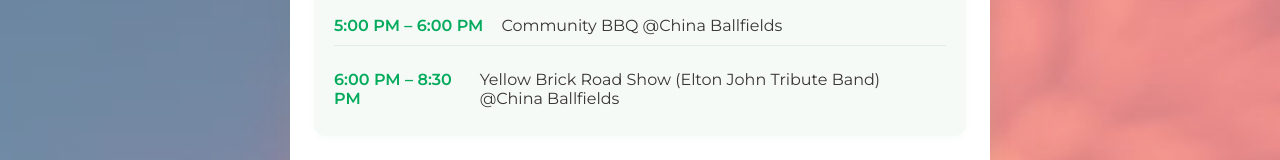
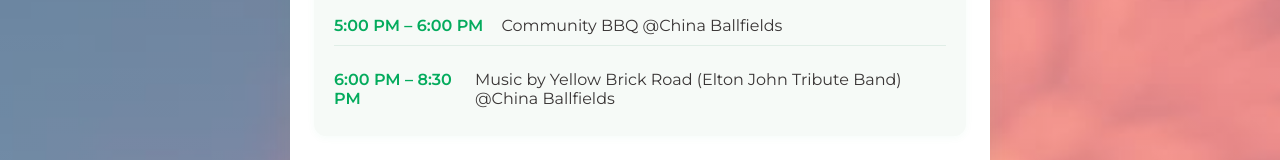
Before and after one commit to norus04/ChinaCommunityDays, a React (Create React App) app: page /events in a window 1280 px wide. Shown: the part 492-652 px from the top of the page. Built offline with nearby package versions, Linux system fonts and the light colour scheme; no server answers.

Commit message:
Fixed typo in events

```diff
--- a/src/pages/EventsPage.jsx
+++ b/src/pages/EventsPage.jsx
@@ -7,7 +7,7 @@ const events = [
       { time: '4:30 PM – 5:30 PM', title: 'Music by Brian Plato @China Ballfields' },
       { time: '5:00 PM – 6:00 PM', title: 'Battle of the Buns (Cheeseburger Challenge) @China Ballfields' },
       { time: '5:00 PM – 6:00 PM', title: 'Community BBQ @China Ballfields' },
-      { time: '6:00 PM – 8:30 PM', title: 'Yellow Brick Road Show (Elton John Tribute Band) @China Ballfields' },
+      { time: '6:00 PM – 8:30 PM', title: 'Music by Yellow Brick Road (Elton John Tribute Band) @China Ballfields' },
     ],
   },
   {
--- a/src/pages/SignUpPage.jsx
+++ b/src/pages/SignUpPage.jsx
@@ -70,7 +70,7 @@ const SignUpPage = () => {
           <option value="Car Cruize-In">Car Cruize-In</option>
           <option value="Forest Walk (1 hour walk)">Forest Walk (1 hour walk)</option>
           <option value="Forest Walk (2 hour walk)">Forest Walk (2 hour walk)</option>
-          <option value="Yellow Brick Road Show (Elton John Tribute Band)">Yellow Brick Road Show (Elton John Tribute Band)</option>
+          <option value="Music by Yellow Brick Road (Elton John Tribute Band)">Music by Yellow Brick Road (Elton John Tribute Band)</option>
           <option value="Pickleball Tourney">Pickleball Tourney</option>
           <option value="PTO Color Run">PTO Color Run</option>
           <option value="Volunteer">Volunteer</option>
```
